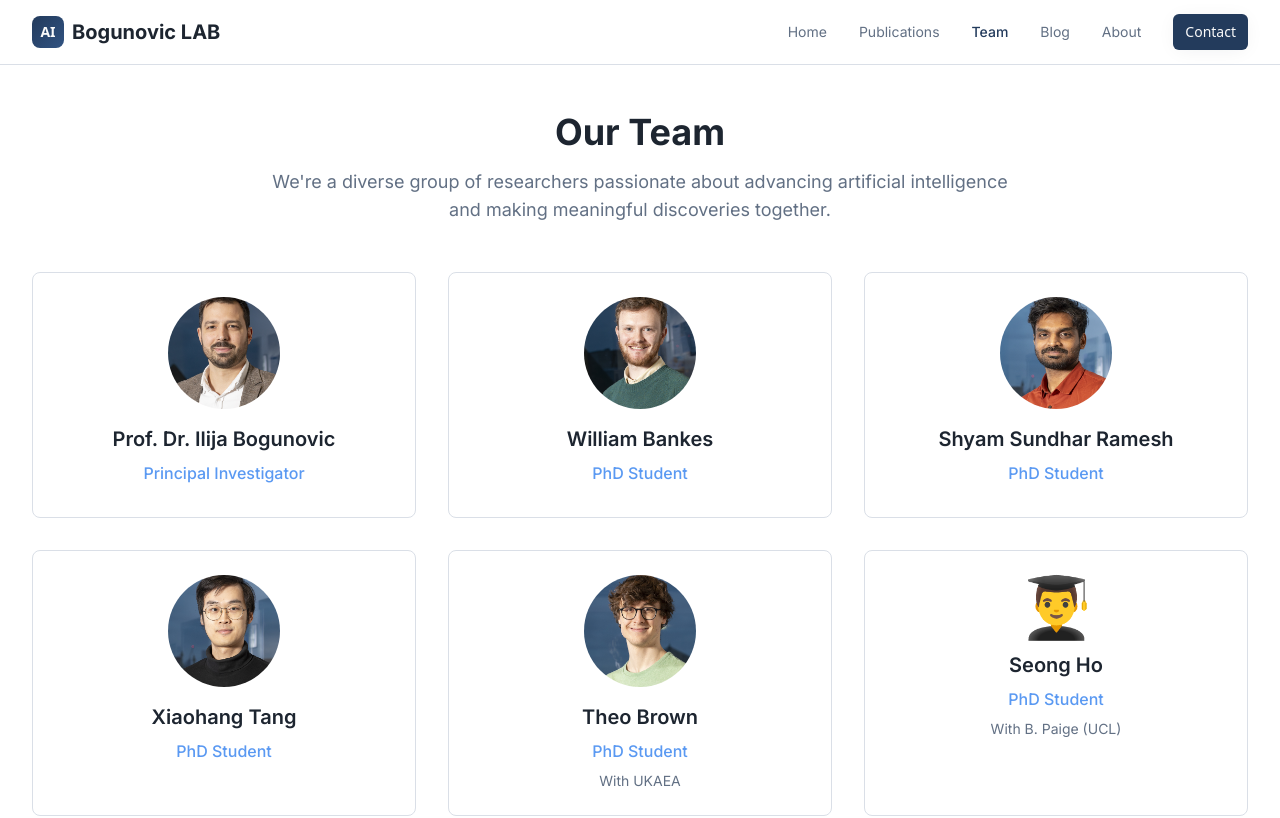
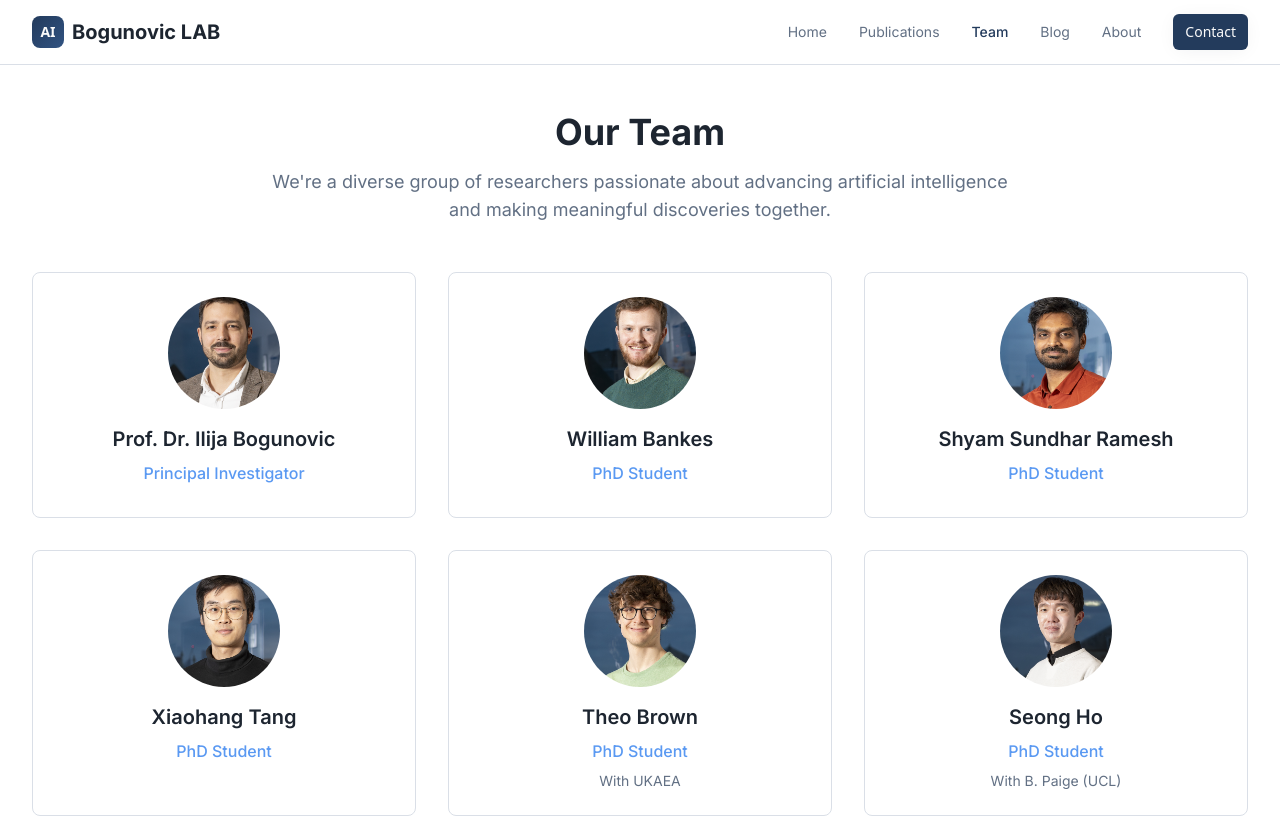
Before and after one commit to ilijabogunovic/rhine-ai, a React (Vite) app: page /team in a window 1280 px wide. Shown: the top 818 px of the page. Built offline with nearby package versions, Linux system fonts and the light colour scheme.

Commit message:
Add Seong's profile photo
Added Seong's professional photo to his team profile.
Here are the files that were edited by the AI in that message:
-edited src/pages/Team.tsx
-created public/lovable-uploads/bab51e5a-ed71-42f6-bd0a-cf18969fee4c.png

```diff
--- a/src/pages/Team.tsx
+++ b/src/pages/Team.tsx
@@ -42,7 +42,7 @@ const teamMembers = [
     role: "PhD Student",
     expertise: "",
     bio: "With B. Paige (UCL)",
-    image: "👨‍🎓"
+    image: "/lovable-uploads/712dd942-6db4-40ca-a574-ccb2c35e3747.png"
   },
   {
     name: "Zhe Wang",
```
Also changed, not shown: public/lovable-uploads/712dd942-6db4-40ca-a574-ccb2c35e3747.png (added).
